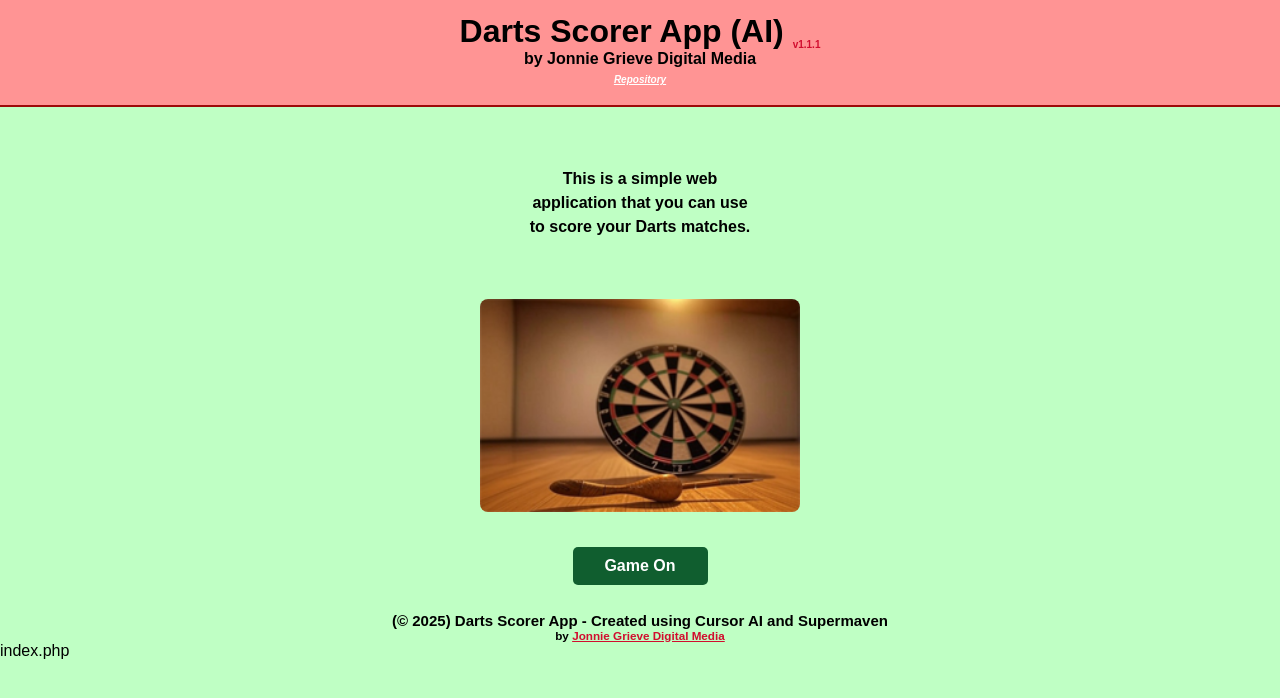
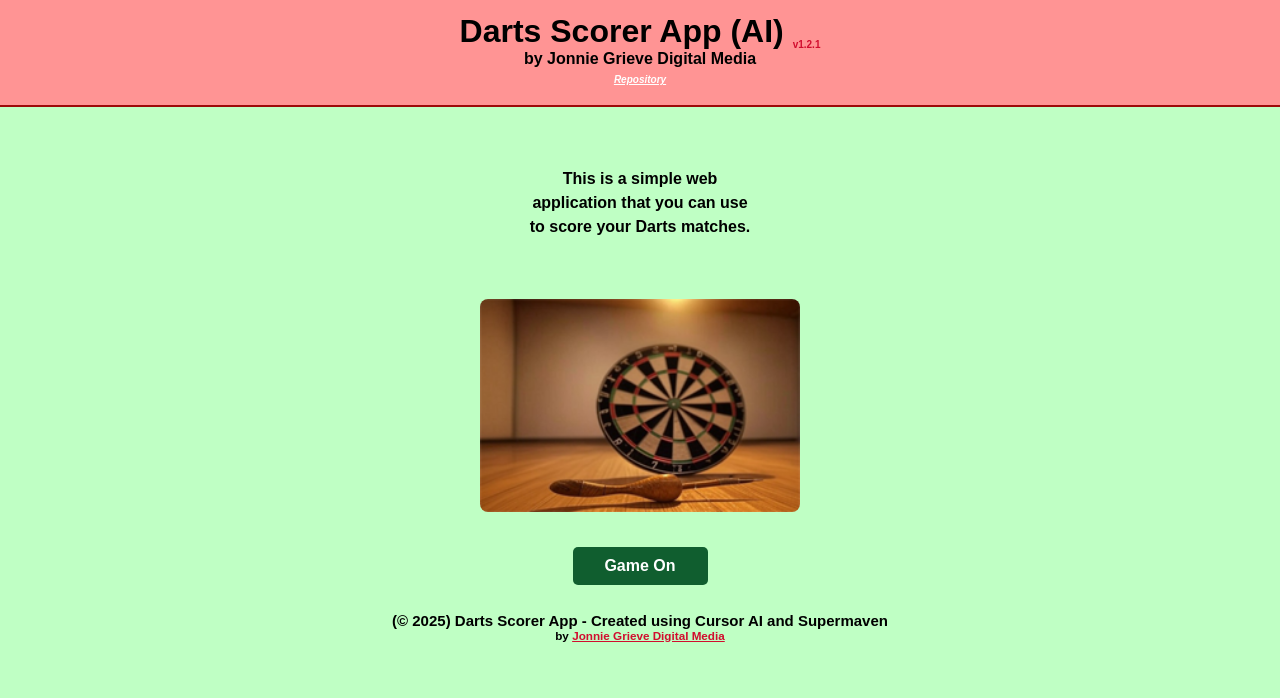
Before and after one commit to jg-digital-media/jgdm_darts_scorer, a PHP site: page / in a window 1280 px wide. Shown: the top 698 px of the page. Run offline with PHP 8.4, Linux system fonts and the light colour scheme.

Commit message:
remove filestamps from pages

```diff
--- a/about.php
+++ b/about.php
@@ -11,7 +11,7 @@
 
     <header>
 
-        <h1>Darts Scorer App (AI) <span id="app_version"><a href="log.php">v1.1.1</a></span></h1>
+        <h1>Darts Scorer App (AI) <span id="app_version"><a href="log.php">v1.2.1</a></span></h1>
         <h2>by Jonnie Grieve Digital Media</h2>
         <a href="https://github.com/jg-digital-media/jgdm_darts_scorer" target="_blank" id="app_repo">Repository</a>
 
@@ -76,8 +76,6 @@
 
     </footer>
 
-    <p>about.php</p>
-
     <script src="app.js" type="text/javascript"></script>
 </body>
 </html>
--- a/game.php
+++ b/game.php
@@ -11,7 +11,7 @@
 
     <header>
 
-        <h1>Darts Scorer App (AI) <span id="app_version"><a href="log.php">v1.1.1</a></span></h1>
+        <h1>Darts Scorer App (AI) <span id="app_version"><a href="log.php">v1.2.1</a></span></h1>
         <h2>by Jonnie Grieve Digital Media</h2>
         <a href="https://github.com/jg-digital-media/jgdm_darts_scorer" target="_blank" id="app_repo">Repository</a>
 
@@ -171,8 +171,6 @@
 
     </footer>
 
-    <p>game.php</p>
-
     <script src="app.js" type="text/javascript"></script>
 </body>
 </html>
--- a/index.php
+++ b/index.php
@@ -11,7 +11,7 @@
 
     <header>
 
-        <h1>Darts Scorer App (AI) <span id="app_version"><a href="log.php">v1.1.1</a></span></h1>
+        <h1>Darts Scorer App (AI) <span id="app_version"><a href="log.php">v1.2.1</a></span></h1>
         <h2>by Jonnie Grieve Digital Media</h2>
         <a href="https://github.com/jg-digital-media/jgdm_darts_scorer" target="_blank" id="app_repo">Repository</a>
 
@@ -34,8 +34,6 @@
 
     </footer>
 
-    <p>index.php</p>
-
     <script src="app.js" type="text/javascript"></script>
 </body>
 </html>
```
